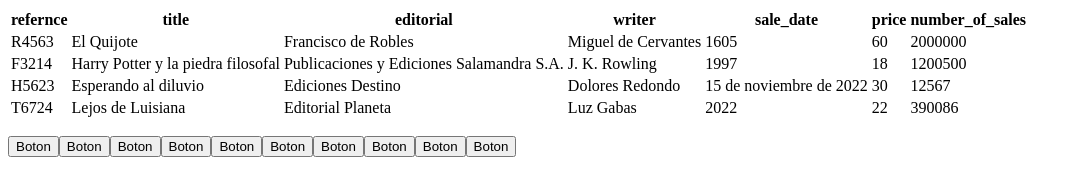
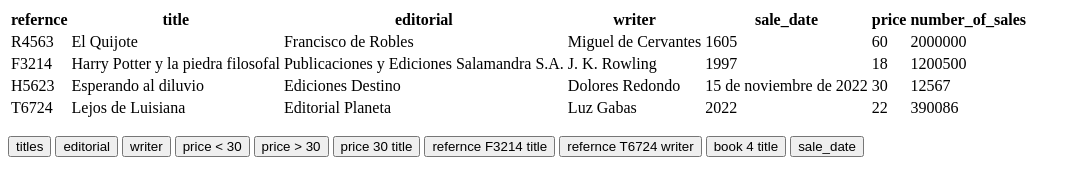
Before and after one commit to JoseCarlos2025/XSLTtibu, a plain HTML site: page index.html in a window 1280 px wide. Shown: the whole page, without its empty margins (0-1081 px from the left). Drawn offline with Linux system fonts and the light colour scheme.

Commit message:
ultimo commit ya terminado

```diff
--- a/index.html
+++ b/index.html
@@ -54,5 +54,16 @@
             </tr>
          </tbody>
       </table>
-      <p id="demo"></p><button onclick="Result(0)">Boton</button><button onclick="Result(1)">Boton</button><button onclick="Result(2)">Boton</button><button onclick="Result(3)">Boton</button><button onclick="Result(4)">Boton</button><button onclick="Result(5)">Boton</button><button onclick="Result(6)">Boton</button><button onclick="Result(7)">Boton</button><button onclick="Result(8)">Boton</button><button onclick="Result(9)">Boton</button><script src="js/book.js"></script></body>
+      <p id="demo"></p>
+      <button onclick="Result(0)">titles</button>
+      <button onclick="Result(1)">editorial</button>
+      <button onclick="Result(2)">writer</button>
+      <button onclick="Result(3)">price &lt 30</button>
+      <button onclick="Result(4)">price &gt 30</button>
+      <button onclick="Result(5)">price 30 title</button>
+      <button onclick="Result(6)">refernce F3214 title</button>
+      <button onclick="Result(7)">refernce T6724 writer</button>
+      <button onclick="Result(8)">book 4 title</button>
+      <button onclick="Result(9)">sale_date</button>
+      <script src="js/book.js"></script></body>
 </html>
--- a/js/book.js
+++ b/js/book.js
@@ -7,7 +7,7 @@
 
 function showResult(xml,value) {
     var txt = "";
-    var array = ["/bookstore/book/title","/bookstore/book/editorial","/bookstore/book/writer","/bookstore/book[price<30]/price","/bookstore/book[price>30]/price","/bookstore/book[price=30]/price"];
+    var array = ["/bookstore/book/title","/bookstore/book/editorial","/bookstore/book/writer","/bookstore/book[price<30]/price","/bookstore/book[price>30]/price","/bookstore/book[price=30]/title","/bookstore/book[refernce='F3214']/title","/bookstore/book[refernce='T6724']/writer","/bookstore/book[4]/title","/bookstore/book/sale_date"];
     path = array[value];
     if (xml.evaluate) {
         var nodes = xml.evaluate(path, xml, null, XPathResult.ANY_TYPE, null);
```
